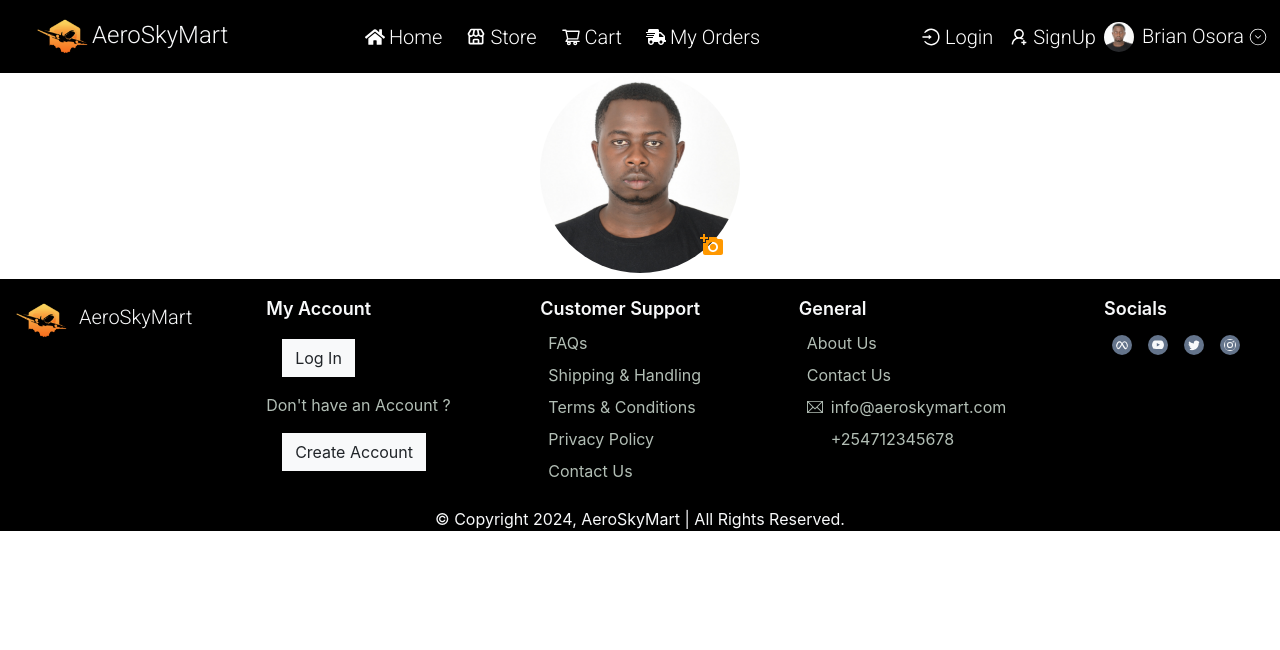
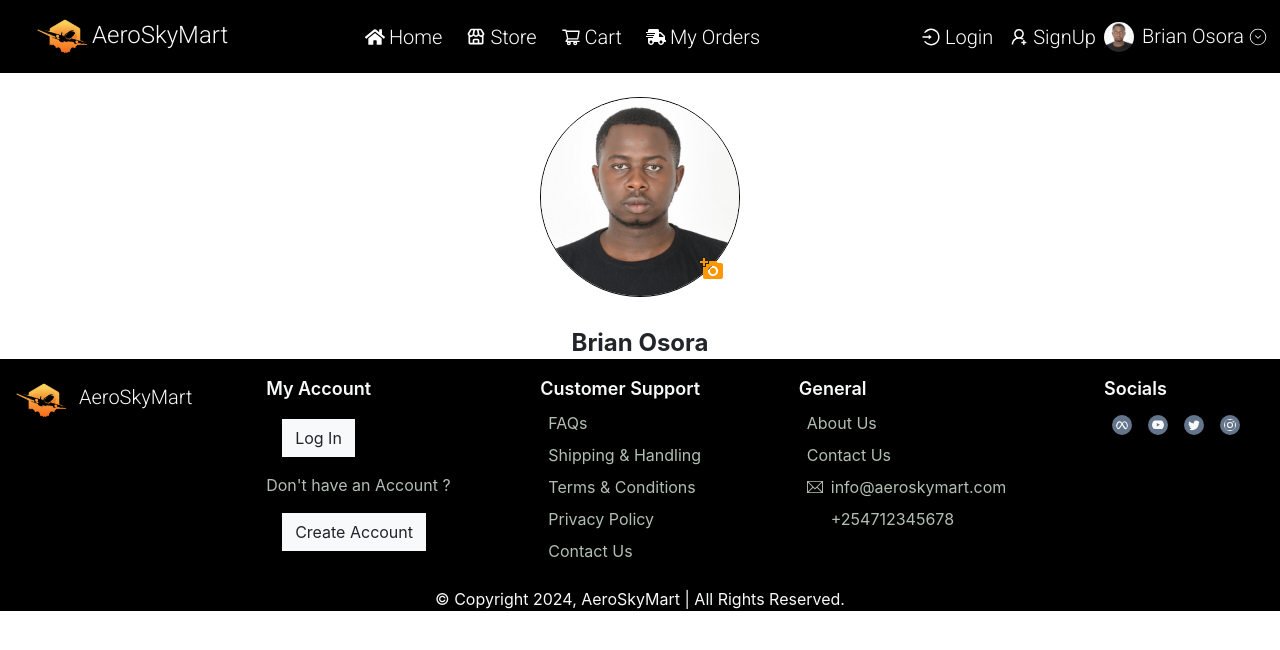
Before and after one commit to Osorabrian/AeroSkyMart, a React (Create React App) app: page /my_profile in a window 1280 px wide. Shown: the top 650 px of the page. Built offline with nearby package versions, Linux system fonts and the light colour scheme; some icons are missing.

Commit message:
create my profile component

```diff
--- a/src/Components/MyProfile/Profile.js
+++ b/src/Components/MyProfile/Profile.js
@@ -6,10 +6,13 @@ import profile_pic from '../images/greencqard (2).JPG'
 export default function Profile(){
     return(
         <div>
-            <div id='profile-picture-div'>
+            <div id='profile-picture-div' className='my-4'>
                 <img src={profile_pic} alt='profile pic' id='profile-picture'/>
                 <MdAddAPhoto id='change-profile-picture-icon' className='text-2xl fill-[#ff9800]'/>
             </div>
+
+            <p className='text-2xl font-bold'>Brian Osora</p>
+
         </div>
     )
 }
--- a/src/Components/MyProfile/profile.css
+++ b/src/Components/MyProfile/profile.css
@@ -2,6 +2,7 @@
     border-radius: 50%;
     height: 200px;
     width: 200px;
+    border: 1px solid black;
 }
 
 #profile-picture-div{
```
